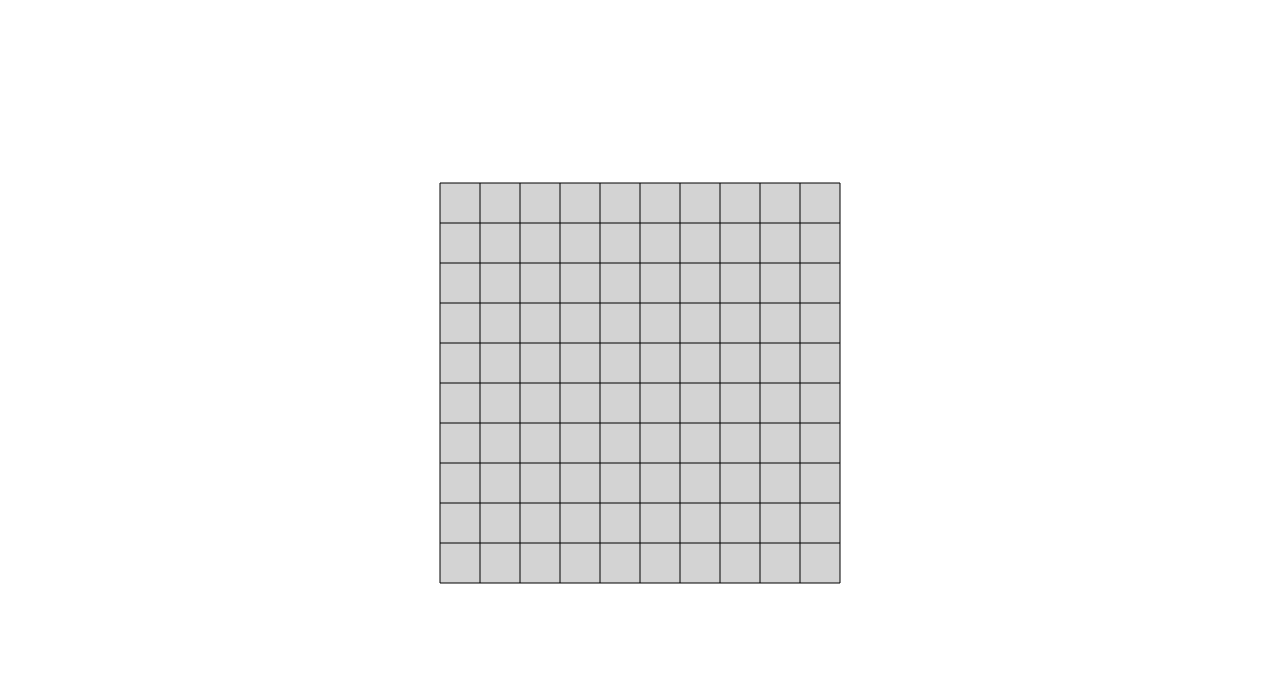
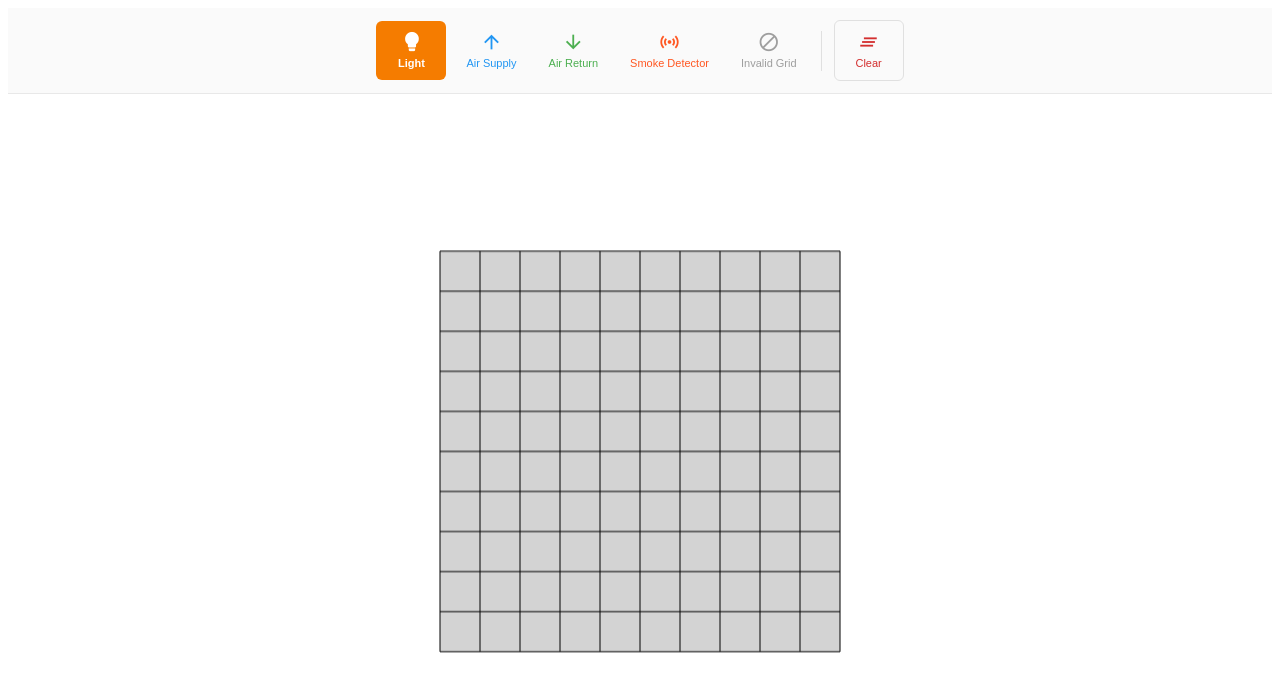
Before and after one commit to IslamTariq/ceiling-grid-designer, a React (Vite) app: page / in a window 1280 px wide. Shown: the top 692 px of the page. Built offline with nearby package versions, Linux system fonts and the light colour scheme.

Commit message:
components added, added toolbar, added icon library

```diff
--- a/index.html
+++ b/index.html
@@ -4,6 +4,7 @@
     <meta charset="UTF-8" />
     <link rel="icon" type="image/svg+xml" href="/favicon.svg" />
     <meta name="viewport" content="width=device-width, initial-scale=1.0" />
+    <link rel="stylesheet" href="https://fonts.googleapis.com/icon?family=Material+Icons" />
     <title>Ceiling Designer</title>
   </head>
   <body>
--- a/package.json
+++ b/package.json
@@ -13,7 +13,8 @@
   },
   "dependencies": {
     "react": "^19.2.0",
-    "react-dom": "^19.2.0"
+    "react-dom": "^19.2.0",
+    "react-icons": "^5.5.0"
   },
   "devDependencies": {
     "@eslint/js": "^9.39.1",
--- a/src/App.tsx
+++ b/src/App.tsx
@@ -1,9 +1,34 @@
 import CanvasGrid from "./components/CanvasGrid";
+import { useState, useRef } from "react";
+import Toolbar from "./components/Toolbar";
+import type { ComponentType } from "./components/Toolbar";
 
 function App() {
+  const [selectedComponentType, setSelectedComponentType] = useState<ComponentType>("light");
+  const clearGridRef = useRef<(() => void) | null>(null);
+
+  const handleClear = () => {
+    if (clearGridRef.current) {
+      clearGridRef.current();
+    }
+  };
+
   return (
-    <div className="App">
-      <CanvasGrid rows={10} cols={10} cellSize={40} />
+    <div className="App" style={{ height: "100vh", display: "flex", flexDirection: "column" }}>
+      <Toolbar
+        selectedComponentType={selectedComponentType}
+        onComponentTypeChange={setSelectedComponentType}
+        onClear={handleClear}
+      />
+      <CanvasGrid
+        rows={10}
+        cols={10}
+        cellSize={40}
+        selectedComponentType={selectedComponentType}
+        onClear={(clearFn) => {
+          clearGridRef.current = clearFn;
+        }}
+      />
     </div>
   );
 }
--- a/src/components/CanvasGrid.tsx
+++ b/src/components/CanvasGrid.tsx
@@ -1,13 +1,50 @@
 import { useEffect, useRef, useState } from "react";
+import type { ComponentType } from "./Toolbar";
+
+interface GridCell {
+  component?: {
+    type: ComponentType;
+    id: string;
+  };
+  invalid?: boolean;
+}
 
 interface props {
   rows: number;
   cols: number;
   cellSize: number;
+  selectedComponentType: ComponentType;
+  onClear?: (clearFn: () => void) => void;
 }
 
-export default function CanvasGrid({ rows = 0, cols = 0, cellSize = 40 }: props) {
-  const [gridData, setGridData] = useState<boolean[][]>([]);
+const componentColors: Record<ComponentType, string> = {
+  light: "#F57C00",
+  airSupply: "#2196F3",
+  airReturn: "#4CAF50",
+  smokeDetector: "#FF5722",
+  invalid: "#9E9E9E",
+};
+
+
+const componentSymbols: Record<ComponentType, string> = {
+  light: "lightbulb",
+  airSupply: "arrow_upward",
+  airReturn: "arrow_downward",
+  smokeDetector: "sensors",
+  invalid: "block",
+};
+
+let componentIdCounter = 0;
+const generateComponentId = () => `comp-${componentIdCounter++}`;
+
+export default function CanvasGrid({
+  rows = 0,
+  cols = 0,
+  cellSize = 40,
+  selectedComponentType,
+  onClear,
+}: props) {
+  const [gridData, setGridData] = useState<GridCell[][]>([]);
   const [hoveredCell, setHoveredCell] = useState<{ row: number; col: number } | null>(null);
   const [selectedCell, setSelectedCell] = useState<{ row: number; col: number } | null>(null);
 
@@ -39,17 +76,34 @@ export default function CanvasGrid({ rows = 0, cols = 0, cellSize = 40 }: props)
     return null;
   };
 
-  useEffect(() => {
+  const clearGrid = () => {
     setGridData(
       Array(rows)
         .fill(null)
-        .map(() => Array(cols).fill(false))
+        .map(() => Array(cols).fill(null).map(() => ({} as GridCell)))
     );
+    setSelectedCell(null);
+    setHoveredCell(null);
+  };
+
+  useEffect(() => {
+    clearGrid();
   }, [rows, cols]);
+
+
+  useEffect(() => {
+    if (onClear) {
+      onClear(clearGrid);
+    }
+  }, [onClear]);
 
   useEffect(() => {
     const canvas = canvasRef.current;
-    const ctx = canvas?.getContext("2d");
+    if (!canvas) return;
+
+    const ctx = canvas.getContext("2d");
+    if (!ctx) return;
+
     const dpr = window.devicePixelRatio || 1;
 
     const draw = () => {
@@ -88,11 +142,29 @@ export default function CanvasGrid({ rows = 0, cols = 0, cellSize = 40 }: props)
 
       for (let row = 0; row < rows; row++) {
         for (let col = 0; col < cols; col++) {
-          if (gridData[row]?.[col]) {
+          const cell = gridData[row]?.[col];
           const x = startX + col * cellSize;
           const y = startY + row * cellSize;
-            ctx.fillStyle = "blue";
+
+          if (cell?.invalid) {
+            ctx.fillStyle = componentColors.invalid;
             ctx.fillRect(x + 1, y + 1, cellSize - 2, cellSize - 2);
+            ctx.fillStyle = "#666";
+            ctx.font = `${cellSize * 0.5}px "Material Icons"`;
+            ctx.textAlign = "center";
+            ctx.textBaseline = "middle";
+            ctx.fillText(componentSymbols.invalid, x + cellSize / 2, y + cellSize / 2);
+          }
+
+          if (cell?.component) {
+            const compType = cell.component.type;
+            ctx.fillStyle = componentColors[compType];
+            ctx.fillRect(x + 1, y + 1, cellSize - 2, cellSize - 2);
+            ctx.fillStyle = "#fff";
+            ctx.font = `${cellSize * 0.5}px "Material Icons"`;
+            ctx.textAlign = "center";
+            ctx.textBaseline = "middle";
+            ctx.fillText(componentSymbols[compType], x + cellSize / 2, y + cellSize / 2);
           }
         }
       }
@@ -100,18 +172,46 @@ export default function CanvasGrid({ rows = 0, cols = 0, cellSize = 40 }: props)
       if (hoveredCell) {
         const x = startX + hoveredCell.col * cellSize;
         const y = startY + hoveredCell.row * cellSize;
-        ctx.fillStyle = "green";
-        ctx.fillRect(x + 1, y + 1, cellSize - 2, cellSize - 2);
+        const cell = gridData[hoveredCell.row]?.[hoveredCell.col];
+
+        if (cell?.component || cell?.invalid) {
+          ctx.fillStyle = "rgba(244, 67, 54, 0.2)";
+          ctx.fillRect(x, y, cellSize, cellSize);
+          ctx.strokeStyle = "#f44336";
+          ctx.lineWidth = 2;
+          ctx.setLineDash([4, 4]);
+          ctx.strokeRect(x + 2, y + 2, cellSize - 4, cellSize - 4);
+          ctx.setLineDash([]);
+        } else {
+          ctx.fillStyle = `${componentColors[selectedComponentType]}30`;
+          ctx.fillRect(x, y, cellSize, cellSize);
+          ctx.strokeStyle = componentColors[selectedComponentType];
+          ctx.lineWidth = 2;
+          ctx.setLineDash([4, 4]);
+          ctx.strokeRect(x + 2, y + 2, cellSize - 4, cellSize - 4);
+          ctx.setLineDash([]);
+
+          ctx.fillStyle = componentColors[selectedComponentType];
+          ctx.fillRect(x + 3, y + 3, cellSize - 6, cellSize - 6);
+          ctx.fillStyle = "#fff";
+          ctx.font = `${cellSize * 0.5}px "Material Icons"`;
+          ctx.textAlign = "center";
+          ctx.textBaseline = "middle";
+          ctx.fillText(componentSymbols[selectedComponentType], x + cellSize / 2, y + cellSize / 2);
+        }
       }
 
       if (selectedCell) {
         const x = startX + selectedCell.col * cellSize;
         const y = startY + selectedCell.row * cellSize;
-        ctx.fillStyle = "red";
-        ctx.fillRect(x + 1, y + 1, cellSize - 2, cellSize - 2);
+        ctx.strokeStyle = "#f44336";
+        ctx.lineWidth = 2;
+        ctx.strokeRect(x, y, cellSize, cellSize);
       }
     };
+
     const resize = () => {
+      if (!canvas || !ctx) return;
       const rect = canvas.getBoundingClientRect();
       canvas.width = rect.width * dpr;
       canvas.height = rect.height * dpr;
@@ -123,6 +223,7 @@ export default function CanvasGrid({ rows = 0, cols = 0, cellSize = 40 }: props)
     window.addEventListener("resize", resize);
 
     const handleMouseMove = (e: MouseEvent) => {
+      if (!canvas) return;
       const rect = canvas.getBoundingClientRect();
       const mouseX = e.clientX - rect.left;
       const mouseY = e.clientY - rect.top;
@@ -134,6 +235,7 @@ export default function CanvasGrid({ rows = 0, cols = 0, cellSize = 40 }: props)
     };
 
     const handleMouseClick = (e: MouseEvent) => {
+      if (!canvas) return;
       const rect = canvas.getBoundingClientRect();
       const mouseX = e.clientX - rect.left;
       const mouseY = e.clientY - rect.top;
@@ -141,13 +243,32 @@ export default function CanvasGrid({ rows = 0, cols = 0, cellSize = 40 }: props)
       const cell = getCellFromMouse(mouseX, mouseY, rect);
       if (cell) {
         setSelectedCell(cell);
+        const currentCell = gridData[cell.row]?.[cell.col];
 
+        if (currentCell?.component || currentCell?.invalid) {
           setGridData((prev) => {
             const newData = [...prev];
             newData[cell.row] = [...newData[cell.row]];
-          newData[cell.row][cell.col] = !newData[cell.row][cell.col];
+            newData[cell.row][cell.col] = {};
             return newData;
           });
+        } else {
+          setGridData((prev) => {
+            const newData = [...prev];
+            newData[cell.row] = [...newData[cell.row]];
+            if (selectedComponentType === "invalid") {
+              newData[cell.row][cell.col] = { invalid: true };
+            } else {
+              newData[cell.row][cell.col] = {
+                component: {
+                  type: selectedComponentType,
+                  id: generateComponentId(),
+                },
+              };
+            }
+            return newData;
+          });
+        }
         draw();
       }
     };
@@ -157,14 +278,15 @@ export default function CanvasGrid({ rows = 0, cols = 0, cellSize = 40 }: props)
 
     return () => {
       window.removeEventListener("resize", resize);
-      cancelAnimationFrame(rafRef.current);
+      if (canvas) {
         canvas.removeEventListener("mousemove", handleMouseMove);
         canvas.removeEventListener("click", handleMouseClick);
+      }
     };
-  }, [rows, cols, cellSize, gridData, hoveredCell, selectedCell]);
+  }, [rows, cols, cellSize, gridData, hoveredCell, selectedCell, selectedComponentType]);
 
   return (
-    <div style={{ width: "100%", height: "calc(100vh - 50px)" }}>
+    <div style={{ width: "100%", height: "calc(100vh - 80px)", flex: 1 }}>
       <canvas
         ref={canvasRef}
         style={{
--- /dev/null
+++ b/src/components/Toolbar.css
@@ -0,0 +1,81 @@
+.toolbar-container {
+  display: flex;
+  align-items: center;
+  justify-content: center;
+  flex-wrap: wrap;
+  gap: clamp(4px, 1vw, 8px);
+  padding: clamp(8px, 1.5vw, 12px) clamp(10px, 2.5vw, 20px);
+  border-bottom: 1px solid #e8e8e8;
+  background-color: #fafafa;
+}
+
+.toolbar-button {
+  padding: clamp(6px, 1.2vw, 10px) clamp(8px, 1.5vw, 12px);
+  background-color: transparent;
+  border: none;
+  border-radius: 6px;
+  cursor: pointer;
+  display: flex;
+  flex-direction: column;
+  align-items: center;
+  justify-content: center;
+  gap: clamp(3px, 0.8vw, 4px);
+  transition: all 0.15s ease;
+  flex-shrink: 0;
+  min-width: clamp(55px, 8vw, 70px);
+}
+
+.toolbar-button:hover:not(.selected) {
+  background-color: var(--hover-bg, rgba(0, 0, 0, 0.05));
+}
+
+.toolbar-icon {
+  font-size: clamp(18px, 2.2vw, 22px);
+  line-height: 1;
+  transition: color 0.15s ease;
+}
+
+.toolbar-text {
+  font-size: clamp(9px, 1.1vw, 11px);
+  white-space: nowrap;
+  line-height: 1.2;
+  text-align: center;
+  transition: all 0.15s ease;
+}
+
+.toolbar-button.selected {
+  background-color: var(--component-color);
+}
+
+.toolbar-button.selected .toolbar-icon,
+.toolbar-button.selected .toolbar-text {
+  color: #fff;
+  font-weight: 600;
+}
+
+.toolbar-button:not(.selected) .toolbar-icon,
+.toolbar-button:not(.selected) .toolbar-text {
+  color: var(--component-color);
+  font-weight: 500;
+}
+
+.toolbar-separator {
+  width: 1px;
+  height: clamp(32px, 5vw, 40px);
+  background-color: #e0e0e0;
+  margin: 0 clamp(2px, 0.5vw, 4px);
+}
+
+.clear-button {
+  border: 1px solid #e0e0e0 !important;
+}
+
+.clear-button:hover {
+  background-color: #f5f5f5 !important;
+  border-color: #d32f2f !important;
+}
+
+.clear-button .toolbar-icon,
+.clear-button .toolbar-text {
+  color: #d32f2f !important;
+}
--- a/src/components/Toolbar.tsx
+++ b/src/components/Toolbar.tsx
@@ -0,0 +1,53 @@
+export type ComponentType = "light" | "airSupply" | "airReturn" | "smokeDetector" | "invalid";
+
+interface ToolbarProps {
+  selectedComponentType: ComponentType;
+  onComponentTypeChange: (componentType: ComponentType) => void;
+  onClear: () => void;
+}
+
+const componentTypes: {
+  id: ComponentType;
+  name: string;
+  color: string;
+  iconName: string;
+}[] = [
+  { id: "light", name: "Light", color: "#F57C00", iconName: "lightbulb" },
+  { id: "airSupply", name: "Air Supply", color: "#2196F3", iconName: "arrow_upward" },
+  { id: "airReturn", name: "Air Return", color: "#4CAF50", iconName: "arrow_downward" },
+  { id: "smokeDetector", name: "Smoke Detector", color: "#FF5722", iconName: "sensors" },
+  { id: "invalid", name: "Invalid Grid", color: "#9E9E9E", iconName: "block" },
+];
+
+import "./Toolbar.css";
+
+export default function Toolbar({
+  selectedComponentType,
+  onComponentTypeChange,
+  onClear,
+}: ToolbarProps) {
+  return (
+    <div className="toolbar-container">
+      {componentTypes.map((component) => (
+        <button
+          key={component.id}
+          className={`toolbar-button ${selectedComponentType === component.id ? "selected" : ""}`}
+          onClick={() => onComponentTypeChange(component.id)}
+          title={component.name}
+          style={{
+            "--component-color": component.color,
+            "--hover-bg": `${component.color}15`,
+          } as React.CSSProperties}
+        >
+          <i className="material-icons toolbar-icon">{component.iconName}</i>
+          <span className="toolbar-text">{component.name}</span>
+        </button>
+      ))}
+      <div className="toolbar-separator" />
+      <button className="toolbar-button clear-button" onClick={onClear} title="Clear Grid">
+        <i className="material-icons toolbar-icon">clear_all</i>
+        <span className="toolbar-text">Clear</span>
+      </button>
+    </div>
+  );
+}
```
Also changed, not shown: 1 other file (tests, documents, lock files or other folders). Lines whose indentation alone changed are shown as unchanged.
